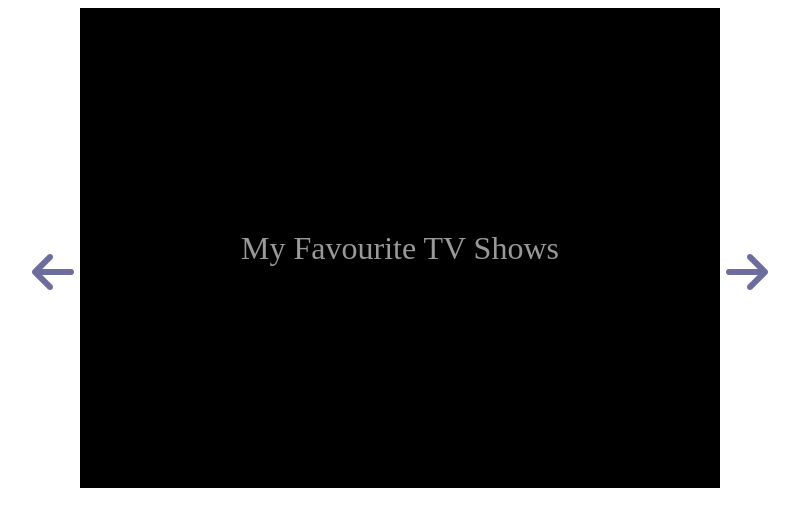
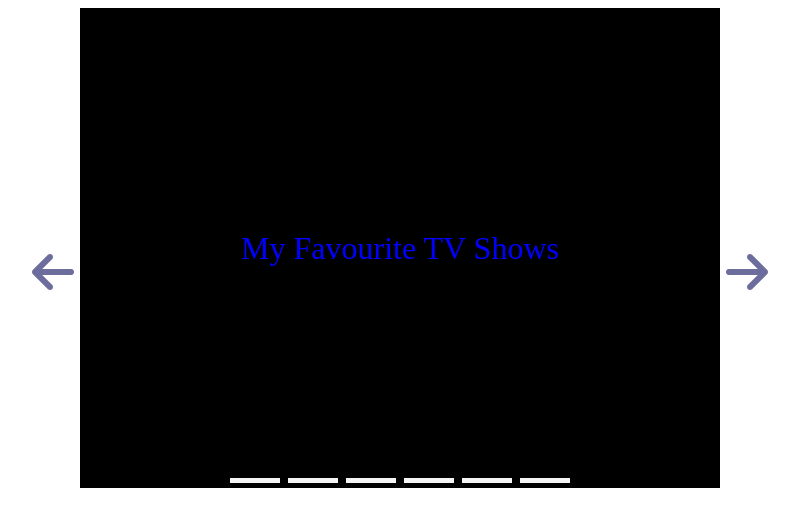
Before and after one commit to jer95/img-carousel, a website built with webpack: page src/img-carousel.html in a window 1280 px wide. Shown: the whole page, without its empty margins (240-1039 px from the left). Built offline with nearby package versions, Linux system fonts and the light colour scheme.

Commit message:
Add nav dots

```diff
--- a/src/img-carousel.html
+++ b/src/img-carousel.html
@@ -27,6 +27,14 @@
         <div id="img6" class="img6 img" data-index-number="6"></div>
       </div>
       <button id="next" class="fa-solid fa-arrow-right fa-3x next"></button>
+      <p class="nav-dots">
+        <span id="dot1" class="dot"></span>
+        <span id="dot2" class="dot"></span>
+        <span id="dot3" class="dot"></span>
+        <span id="dot4" class="dot"></span>
+        <span id="dot5" class="dot"></span>
+        <span id="dot6" class="dot"></span>
+      </p>
     </div>
     <script src="../dist/bundle.js"></script>
   </body>
--- a/src/styles.css
+++ b/src/styles.css
@@ -31,7 +31,7 @@ body {
 .img1 {
   text-align: center;
   font-size: 32px;
-  color: rgb(154, 152, 152);
+  color: blue;
 }
 
 .img2 {
@@ -63,6 +63,8 @@ body {
 
 .img5 {
   display: none;
+  position: absolute;
+  bottom: 5px;
   height: 100%;
   width: 100%;
   background-image: url(imgs/img5.jpg);
@@ -93,3 +95,22 @@ body {
   height: 100%;
   background-color: black;
 }
+
+.nav-dots {
+  display: flex;
+  position: absolute;
+  justify-content: center;
+  align-items: flex-end;
+  gap: 8px;
+  width: 100%;
+  bottom: 3px;
+  margin: 0px;
+  margin: 0px auto 0px auto;
+}
+
+.dot {
+  margin: 0px;
+  width: 50px;
+  height: 5px;
+  background-color: whitesmoke;
+}
```
